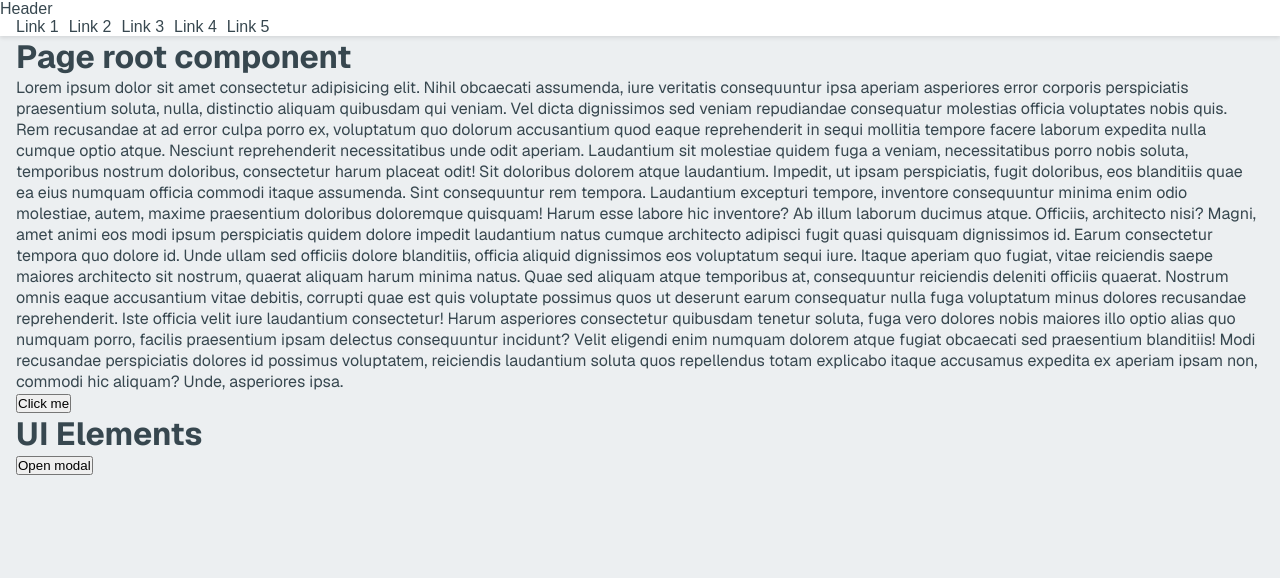
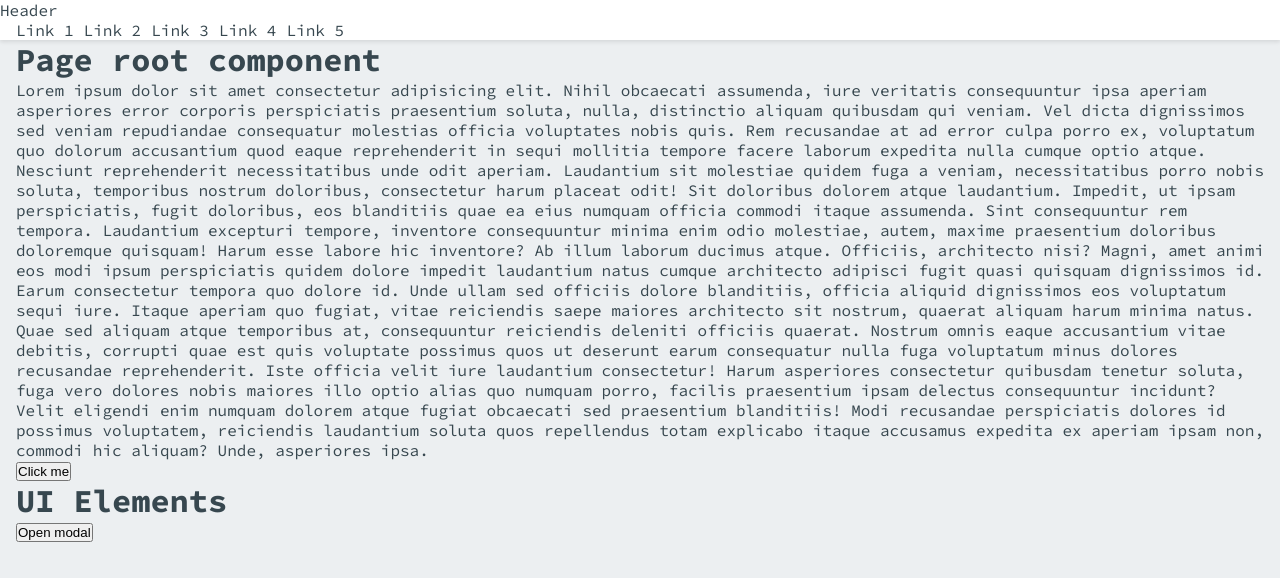
Before and after one commit to KostaPanchev/playground, a Next.js app: page / in a window 1280 px wide. Shown: the top 578 px of the page. Built offline with nearby package versions, Linux system fonts and the light colour scheme.

Commit message:
Typography

```diff
--- a/src/app/globals.css
+++ b/src/app/globals.css
@@ -1,40 +1,2 @@
-@import '~/styles/variables.css';
-@import '~/styles/helpers.css';
-
-/* @media (prefers-color-scheme: dark) {
-  :root {
-    --color-background: #0a0a0a;
-     --color-foreground: #ededed;
-  }
-} */
-
-html,
-body {
-  max-width: 100vw;
-  overflow-x: clip;
-}
-
-body {
-  color: var( --color-foreground);
-  background: var(--color-background);
-  font-family: Arial, Helvetica, sans-serif;
-  -webkit-font-smoothing: antialiased;
-  -moz-osx-font-smoothing: grayscale;
-}
-
-*, *::before, *::after {
-  box-sizing: border-box;
-  margin: 0;
-  padding: 0;
-}
-
-a {
-  color: inherit;
-  text-decoration: none;
-}
-
-/* @media (prefers-color-scheme: dark) {
-  html {
-    color-scheme: dark;
-  }
-} */
+@import url("https://fonts.googleapis.com/css2?family=Source+Code+Pro:ital,wght@0,200..900;1,200..900&display=swap");
+@import "~/styles/index.css";
--- a/src/app/layout.tsx
+++ b/src/app/layout.tsx
@@ -1,17 +1,23 @@
 import type { Metadata } from "next";
-import { Geist, Geist_Mono } from "next/font/google";
+// import { Geist, Geist_Mono, Roboto } from "next/font/google";
 import "./globals.css";
 import Header from "./components/header/header.component";
 
-const geistSans = Geist({
-  variable: "--font-geist-sans",
-  subsets: ["latin"],
-});
+// const geistSans = Geist({
+//   variable: "--font-geist-sans",
+//   subsets: ["latin"],
+// });
 
-const geistMono = Geist_Mono({
-  variable: "--font-geist-mono",
-  subsets: ["latin"],
-});
+// const geistMono = Geist_Mono({
+//   variable: "--font-geist-mono",
+//   subsets: ["latin"],
+// });
+
+// const getRoboto = Roboto({
+//   variable: "--font-roboto",
+//   weight: ["100", "300", "400", "500", "700", "900"],
+//   subsets: ["latin"],
+// });
 
 export const metadata: Metadata = {
   title: "Create Next App",
@@ -25,7 +31,7 @@ export default function RootLayout({
 }>) {
   return (
     <html lang="en">
-      <body className={`${geistSans.variable} ${geistMono.variable} `}>
+      <body>
         <Header />
         {children}
       </body>
--- /dev/null
+++ b/src/shared/components/tabs/tabs.module.css
@@ -0,0 +1,59 @@
+.root {
+  display: flex;
+  position: relative;
+  max-width: 100%;
+  overflow-y: auto;
+  -ms-overflow-style: none;
+  scrollbar-width: none;
+}
+
+.button {
+  composes: cleanButton from global;
+  display: inline-flex;
+  align-items: center;
+  gap: var(--spacing-2);
+  height: var(--spacing-7);
+  padding: var(--spacing-1) var(--spacing-4);
+  font-size: var(--font-size-sm);
+  font-weight: var(--font-weight-semi-bold);
+  color: var(--color-neutral-700);
+  cursor: pointer;
+
+  &:hover:not([disabled]) {
+    background-color: var(--color-neutral-200);
+    color: var(--color-neutral-black);
+  }
+
+  &:focus {
+    outline: var(--color-focus);
+  }
+
+  &:disabled {
+    color: var(--color-neutral-400);
+  }
+}
+
+.activeButton {
+  composes: button;
+  color: var(--color-neutral-black);
+}
+
+.tabUnderline {
+  height: 2px;
+  position: absolute;
+  bottom: 0;
+  background-color: var(--color-primary-base);
+  transition: width 0.3s ease, transform 0.3s ease;
+}
+
+.icon {
+  width: 24px;
+  height: 24px;
+  & path {
+    stroke: var(--color-neutral-black);
+  }
+}
+
+.iconRight {
+  order: 1;
+}
--- /dev/null
+++ b/src/styles/base.css
@@ -0,0 +1,39 @@
+/* @media (prefers-color-scheme: dark) {
+  :root {
+    --color-background: #0a0a0a;
+     --color-foreground: #ededed;
+  }
+} */
+
+html,
+body {
+  max-width: 100vw;
+  overflow-x: clip;
+}
+
+body {
+  color: var(--color-foreground);
+  background: var(--color-background);
+  font-family: "Source Code Pro", monospace;
+  -webkit-font-smoothing: antialiased;
+  -moz-osx-font-smoothing: grayscale;
+}
+
+*,
+*::before,
+*::after {
+  box-sizing: border-box;
+  margin: 0;
+  padding: 0;
+}
+
+a {
+  color: inherit;
+  text-decoration: none;
+}
+
+/* @media (prefers-color-scheme: dark) {
+  html {
+    color-scheme: dark;
+  }
+} */
--- /dev/null
+++ b/src/styles/index.css
@@ -0,0 +1,3 @@
+@import "./variables.css";
+@import "./base.css";
+@import "./helpers.css";
--- a/src/styles/variables.css
+++ b/src/styles/variables.css
@@ -1,38 +1,38 @@
 :root {
-  --color-white: #FFFFFF;
+  --color-white: #ffffff;
   --color-black: #000000;
 
-  --color-primary-50: #E1F5FE;
-  --color-primary-100: #B3E5FC;
-  --color-primary-200: #B3E5FC;
-  --color-primary-300: #4FC3F7;
-  --color-primary-400: #29B6F6;
-  --color-primary-500: #03A9F4;
-  --color-primary-600: #039BE5;
-  --color-primary-700: #0288D1;
-  --color-primary-800: #0277BD;
-  --color-primary-900: #01579B;
+  --color-primary-50: #e1f5fe;
+  --color-primary-100: #b3e5fc;
+  --color-primary-200: #b3e5fc;
+  --color-primary-300: #4fc3f7;
+  --color-primary-400: #29b6f6;
+  --color-primary-500: #03a9f4;
+  --color-primary-600: #039be5;
+  --color-primary-700: #0288d1;
+  --color-primary-800: #0277bd;
+  --color-primary-900: #01579b;
 
-  --color-gray-50: #FAFAFA;
-  --color-gray-100: #F5F5F5;
-  --color-gray-200: #EEEEEE;
-  --color-gray-300: #E0E0E0;
-  --color-gray-400: #BDBDBD;
-  --color-gray-500: #9E9E9E;
+  --color-gray-50: #fafafa;
+  --color-gray-100: #f5f5f5;
+  --color-gray-200: #eeeeee;
+  --color-gray-300: #e0e0e0;
+  --color-gray-400: #bdbdbd;
+  --color-gray-500: #9e9e9e;
   --color-gray-600: #757575;
   --color-gray-700: #616161;
   --color-gray-800: #424242;
   --color-gray-900: #212121;
 
-  --color-blue-gray-50: #ECEFF1;
-  --color-blue-gray-100: #CFD8DC;
-  --color-blue-gray-200: #B0BEC5;
-  --color-blue-gray-300: #90A4AE;
-  --color-blue-gray-400: #78909C;
-  --color-blue-gray-500: #607D8B;
-  --color-blue-gray-600: #546E7A;
-  --color-blue-gray-700: #455A64;
-  --color-blue-gray-800: #37474F;
+  --color-blue-gray-50: #eceff1;
+  --color-blue-gray-100: #cfd8dc;
+  --color-blue-gray-200: #b0bec5;
+  --color-blue-gray-300: #90a4ae;
+  --color-blue-gray-400: #78909c;
+  --color-blue-gray-500: #607d8b;
+  --color-blue-gray-600: #546e7a;
+  --color-blue-gray-700: #455a64;
+  --color-blue-gray-800: #37474f;
   --color-blue-gray-900: #263238;
 
   --color-background: var(--color-blue-gray-50);
@@ -57,4 +57,10 @@
   --animation-duration-normal: 0.4s;
   --animation-duration-slow: 0.6s;
   --animation-easing: ease-in-out;
+
+  --shadow-1: 0 1px 3px rgba(0, 0, 0, 0.12), 0 1px 2px rgba(0, 0, 0, 0.24);
+  --shadow-2: 0 3px 6px rgba(0, 0, 0, 0.16), 0 3px 6px rgba(0, 0, 0, 0.23);
+  --shadow-3: 0 10px 20px rgba(0, 0, 0, 0.19), 0 6px 6px rgba(0, 0, 0, 0.23);
+  --shadow-4: 0 14px 28px rgba(0, 0, 0, 0.25), 0 10px 10px rgba(0, 0, 0, 0.22);
+  --shadow-5: 0 19px 38px rgba(0, 0, 0, 0.3), 0 15px 12px rgba(0, 0, 0, 0.22);
 }
```
Also changed, not shown: src/shared/components/tabs/tabs.component.tsx (added, +83 -0 lines), src/shared/components/text/text.component.tsx (added, +101 -0 lines), src/shared/components/text/text.module.css (added, +152 -0 lines).
